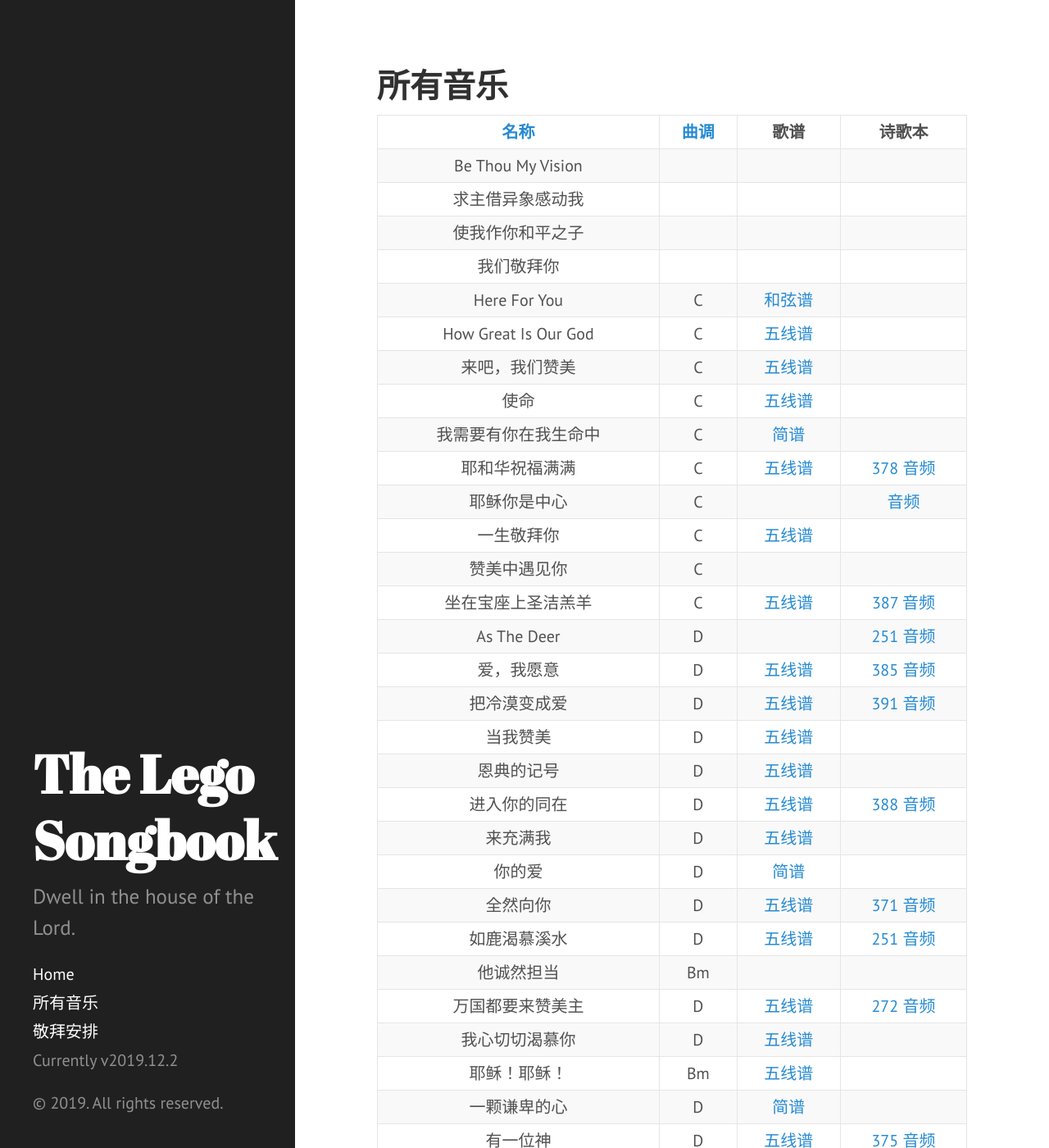
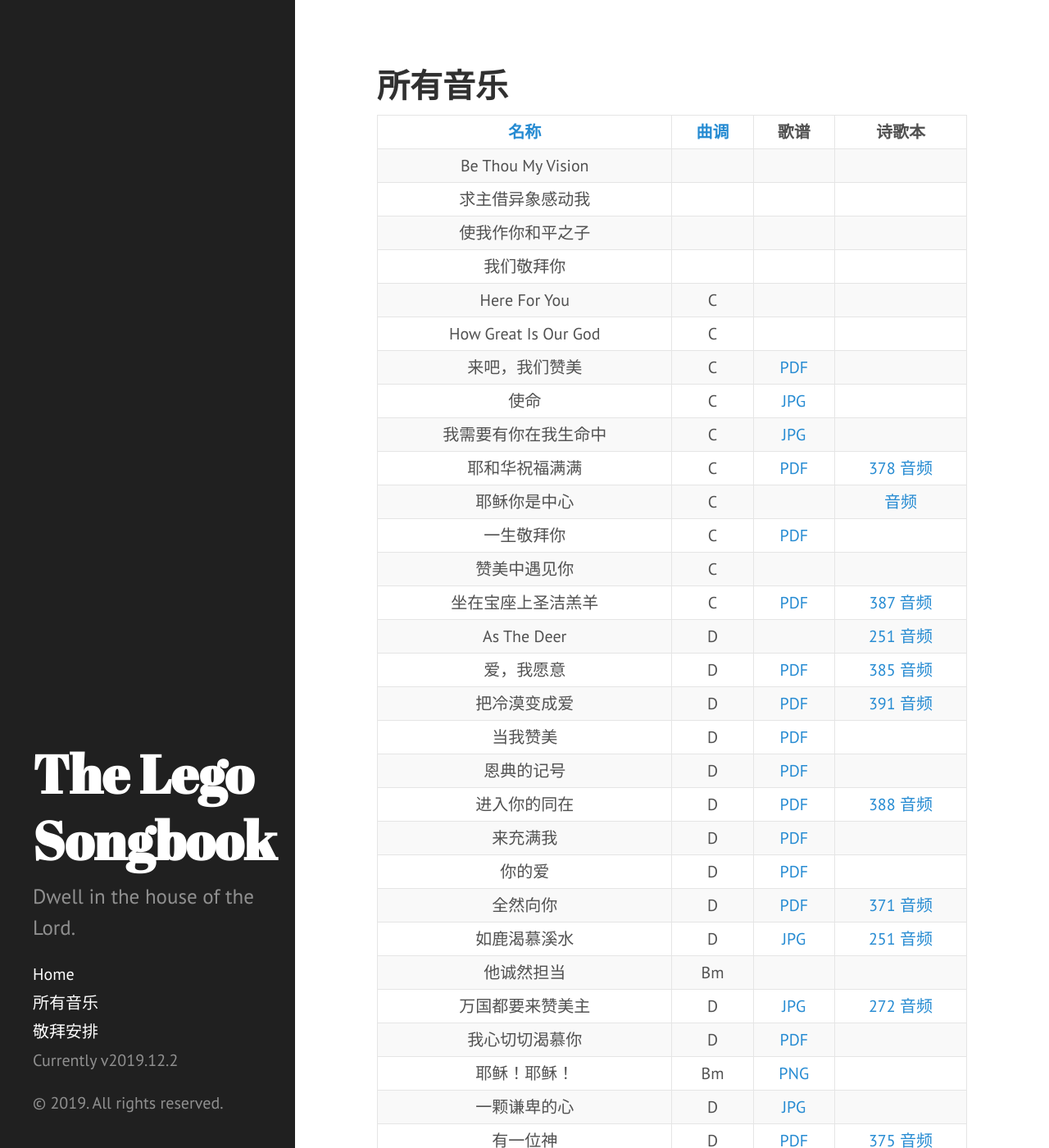
Before and after one commit to kipyin/lego-songbook, a Jekyll site: the page built from all-songs-by-key.md, in a window 1280 px wide and 1400 px high. Shown: the whole window at 82% size. Built offline with Jekyll 4.4.1, drawn with Linux system fonts in a browser that asks for light colours; some web fonts are replaced; some of the changed text lies outside the part shown.

Commit message:
Update the sheets (PDFs are finally working!!!)

```diff
--- a/_data/songs.csv
+++ b/_data/songs.csv
@@ -1,80 +1,80 @@
 name,key,hymn,sheet_type
-爱，我愿意,D,385,五线谱
-爱，喜乐，生命,F,376,五线谱
+爱，我愿意,D,385,pdf
+爱，喜乐，生命,F,376,
 As The Deer,D,251,
-把冷漠变成爱,D,391,五线谱
-宝贵十架,A,--,五线谱
+把冷漠变成爱,D,391,pdf
+宝贵十架,A,--,pdf
 Be Thou My Vision,,--,
-单单敬拜,Eb,--,五线谱
-当我赞美,D,--,五线谱
-恩典的记号,D,--,五线谱
-恩典之路,F,--,五线谱
-何等恩典,G,--,五线谱
-Here For You,C,--,和弦谱
-Hi-Ne-Ni,Gm,--,五线谱
-How Great Is Our God,C,--,五线谱
-I Believe,F,--,五线谱
-将天敞开,G,--,五线谱
-尽情的敬拜,G,--,简谱
-进入你的同在,D,388,五线谱
-来吧，我们赞美,C,--,五线谱
-来充满我,D,--,五线谱
-立定心志,G,--,五线谱
+单单敬拜,Eb,--,JPG
+当我赞美,D,--,pdf
+恩典的记号,D,--,pdf
+恩典之路,F,--,pdf
+何等恩典,G,--,pdf
+Here For You,C,--,
+Hi-Ne-Ni,Gm,--,
+How Great Is Our God,C,--,
+I Believe,F,--,
+将天敞开,G,--,pdf
+尽情的敬拜,G,--,pdf
+进入你的同在,D,388,pdf
+来吧，我们赞美,C,--,pdf
+来充满我,D,--,pdf
+立定心志,G,--,pdf
 马槽歌,F,--,
-满有能力,Bb,--,五线谱
-能不能,G,--,五线谱
-你的爱,D,--,简谱
-你的爱不离不弃,F#m,--,五线谱
+满有能力,Bb,--,pdf
+能不能,G,--,
+你的爱,D,--,pdf
+你的爱不离不弃,F#m,--,pdf
 你是荣耀君王,F,255,
-你是我的平安,G,291,五线谱
-你真伟大,Bb,--,五线谱
-Our God,G,--,五线谱
-亲眼见你,G,--,简谱
-倾听我的心,F,--,五线谱
+你是我的平安,G,291,png
+你真伟大,Bb,--,pdf
+Our God,G,--,
+亲眼见你,G,--,pdf
+倾听我的心,F,--,pdf
 求主借异象感动我,,--,
-全然向你,D,371,五线谱
-让赞美飞扬,G,372,五线谱
-日日夜夜,G,--,五线谱
-如鹿渴慕溪水,D,251,五线谱
-如鹰展翅上腾,G,--,五线谱
-谁能使我与神的爱隔绝,A,--,简谱
-神羔羊配得,A,--,五线谱
-深深爱你,E,--,五线谱
-圣灵请你来充满我心,G,--,简谱
-使命,C,--,五线谱
+全然向你,D,371,pdf
+让赞美飞扬,G,372,pdf
+日日夜夜,G,--,
+如鹿渴慕溪水,D,251,JPG
+如鹰展翅上腾,G,--,pdf
+谁能使我与神的爱隔绝,A,--,pdf
+神羔羊配得,A,--,pdf
+深深爱你,E,--,pdf
+圣灵请你来充满我心,G,--,pdf
+使命,C,--,jpg
 使我作你和平之子,,--,
 他诚然担当,Bm,--,
-万国都要来赞美主,D,272,五线谱
-委身之歌,E,--,简谱
-我不知明天的道路,Bb,145,
-我的一生在你手中,Bb,--,简谱
-我们爱戴的王,F,--,五线谱
-我们欢迎君王降临,F,--,五线谱
+万国都要来赞美主,D,272,JPG
+委身之歌,E,--,jpg
+我不知明天的道路,Bb,145,JPG
+我的一生在你手中,Bb,--,pdf
+我们爱戴的王,F,--,pdf
+我们欢迎君王降临,F,--,pdf
 我们敬拜你,,--,
-我心切切渴慕你,D,--,五线谱
-我需要有你在我生命中,C,--,简谱
-我要爱慕你,E,--,五线谱
-喜乐泉源,G,--,五线谱
-信实的神,F,--,五线谱
-宣教的中国,Bb,200,五线谱
-耶和华是爱,E,365,五线谱
-耶和华祝福满满,C,378,五线谱
+我心切切渴慕你,D,--,pdf
+我需要有你在我生命中,C,--,JPG
+我要爱慕你,E,--,pdf
+喜乐泉源,G,--,pdf
+信实的神,F,--,pdf
+宣教的中国,Bb,200,jpg
+耶和华是爱,E,365,JPG
+耶和华祝福满满,C,378,pdf
 耶稣你是中心,C,,
 耶稣在我里面,Eb,--,
-耶稣！耶稣！,Bm,--,五线谱
-一颗谦卑的心,D,--,简谱
+耶稣！耶稣！,Bm,--,png
+一颗谦卑的心,D,--,JPG
 一生的选择,E,--,
-一生敬拜你,C,--,五线谱
-因你与我同行,F,--,简谱
-因他活着,Bb,106,
-有一位神,D,375,五线谱
-云上太阳,D,397,五线谱
+一生敬拜你,C,--,pdf
+因你与我同行,F,--,JPG
+因他活着,Bb,106,JPG
+有一位神,D,375,pdf
+云上太阳,D,397,
 赞美中遇见你,C,--,
-展开清晨的翅膀,D,--,五线谱
-这世代,G,--,五线谱
-中国的早晨五点钟,D,191,简谱
-主我邀请你,Dm,292,五线谱
+展开清晨的翅膀,D,--,pdf
+这世代,G,--,pdf
+中国的早晨五点钟,D,191,
+主我邀请你,Dm,292,
 主耶稣我爱你,F,50,
-最知心的朋友,D,186,五线谱
-做与不做,Dm,--,简谱
-坐在宝座上圣洁羔羊,C,387,五线谱
+最知心的朋友,D,186,
+做与不做,Dm,--,pdf
+坐在宝座上圣洁羔羊,C,387,pdf
--- a/_data/songs_by_key.csv
+++ b/_data/songs_by_key.csv
@@ -3,78 +3,78 @@ Be Thou My Vision,,--,
 求主借异象感动我,,--,
 使我作你和平之子,,--,
 我们敬拜你,,--,
-Here For You,C,--,和弦谱
-How Great Is Our God,C,--,五线谱
-来吧，我们赞美,C,--,五线谱
-使命,C,--,五线谱
-我需要有你在我生命中,C,--,简谱
-耶和华祝福满满,C,378,五线谱
+Here For You,C,--,
+How Great Is Our God,C,--,
+来吧，我们赞美,C,--,pdf
+使命,C,--,jpg
+我需要有你在我生命中,C,--,JPG
+耶和华祝福满满,C,378,pdf
 耶稣你是中心,C,,
-一生敬拜你,C,--,五线谱
+一生敬拜你,C,--,pdf
 赞美中遇见你,C,--,
-坐在宝座上圣洁羔羊,C,387,五线谱
+坐在宝座上圣洁羔羊,C,387,pdf
 As The Deer,D,251,
-爱，我愿意,D,385,五线谱
-把冷漠变成爱,D,391,五线谱
-当我赞美,D,--,五线谱
-恩典的记号,D,--,五线谱
-进入你的同在,D,388,五线谱
-来充满我,D,--,五线谱
-你的爱,D,--,简谱
-全然向你,D,371,五线谱
-如鹿渴慕溪水,D,251,五线谱
+爱，我愿意,D,385,pdf
+把冷漠变成爱,D,391,pdf
+当我赞美,D,--,pdf
+恩典的记号,D,--,pdf
+进入你的同在,D,388,pdf
+来充满我,D,--,pdf
+你的爱,D,--,pdf
+全然向你,D,371,pdf
+如鹿渴慕溪水,D,251,JPG
 他诚然担当,Bm,--,
-万国都要来赞美主,D,272,五线谱
-我心切切渴慕你,D,--,五线谱
-耶稣！耶稣！,Bm,--,五线谱
-一颗谦卑的心,D,--,简谱
-有一位神,D,375,五线谱
-云上太阳,D,397,五线谱
-展开清晨的翅膀,D,--,五线谱
-中国的早晨五点钟,D,191,简谱
-最知心的朋友,D,186,五线谱
-单单敬拜,Eb,--,五线谱
+万国都要来赞美主,D,272,JPG
+我心切切渴慕你,D,--,pdf
+耶稣！耶稣！,Bm,--,png
+一颗谦卑的心,D,--,JPG
+有一位神,D,375,pdf
+云上太阳,D,397,
+展开清晨的翅膀,D,--,pdf
+中国的早晨五点钟,D,191,
+最知心的朋友,D,186,
+单单敬拜,Eb,--,JPG
 耶稣在我里面,Eb,--,
-深深爱你,E,--,五线谱
-委身之歌,E,--,简谱
-我要爱慕你,E,--,五线谱
-耶和华是爱,E,365,五线谱
+深深爱你,E,--,pdf
+委身之歌,E,--,jpg
+我要爱慕你,E,--,pdf
+耶和华是爱,E,365,JPG
 一生的选择,E,--,
-I Believe,F,--,五线谱
-爱，喜乐，生命,F,376,五线谱
-恩典之路,F,--,五线谱
+I Believe,F,--,
+爱，喜乐，生命,F,376,
+恩典之路,F,--,pdf
 马槽歌,F,--,
 你是荣耀君王,F,255,
-倾听我的心,F,--,五线谱
-我们爱戴的王,F,--,五线谱
-我们欢迎君王降临,F,--,五线谱
-信实的神,F,--,五线谱
-因你与我同行,F,--,简谱
-主我邀请你,Dm,292,五线谱
+倾听我的心,F,--,pdf
+我们爱戴的王,F,--,pdf
+我们欢迎君王降临,F,--,pdf
+信实的神,F,--,pdf
+因你与我同行,F,--,JPG
+主我邀请你,Dm,292,
 主耶稣我爱你,F,50,
-做与不做,Dm,--,简谱
-Our God,G,--,五线谱
-何等恩典,G,--,五线谱
-将天敞开,G,--,五线谱
-尽情的敬拜,G,--,简谱
-立定心志,G,--,五线谱
-能不能,G,--,五线谱
-你是我的平安,G,291,五线谱
-亲眼见你,G,--,简谱
-让赞美飞扬,G,372,五线谱
-日日夜夜,G,--,五线谱
-如鹰展翅上腾,G,--,五线谱
-圣灵请你来充满我心,G,--,简谱
-喜乐泉源,G,--,五线谱
-这世代,G,--,五线谱
-宝贵十架,A,--,五线谱
-你的爱不离不弃,F#m,--,五线谱
-谁能使我与神的爱隔绝,A,--,简谱
-神羔羊配得,A,--,五线谱
-Hi-Ne-Ni,Gm,--,五线谱
-满有能力,Bb,--,五线谱
-你真伟大,Bb,--,五线谱
-我不知明天的道路,Bb,145,
-我的一生在你手中,Bb,--,简谱
-宣教的中国,Bb,200,五线谱
-因他活着,Bb,106,
+做与不做,Dm,--,pdf
+Our God,G,--,
+何等恩典,G,--,pdf
+将天敞开,G,--,pdf
+尽情的敬拜,G,--,pdf
+立定心志,G,--,pdf
+能不能,G,--,
+你是我的平安,G,291,png
+亲眼见你,G,--,pdf
+让赞美飞扬,G,372,pdf
+日日夜夜,G,--,
+如鹰展翅上腾,G,--,pdf
+圣灵请你来充满我心,G,--,pdf
+喜乐泉源,G,--,pdf
+这世代,G,--,pdf
+宝贵十架,A,--,pdf
+你的爱不离不弃,F#m,--,pdf
+谁能使我与神的爱隔绝,A,--,pdf
+神羔羊配得,A,--,pdf
+Hi-Ne-Ni,Gm,--,
+满有能力,Bb,--,pdf
+你真伟大,Bb,--,pdf
+我不知明天的道路,Bb,145,JPG
+我的一生在你手中,Bb,--,pdf
+宣教的中国,Bb,200,jpg
+因他活着,Bb,106,JPG
--- a/all-songs-by-key.md
+++ b/all-songs-by-key.md
@@ -28,5 +28,5 @@ http://pz2c5nkyy.bkt.clouddn.com/{{ song.key | url_encode}}-{{ song.name | url_e
     {%- endif -%}
 {%- endcapture -%}
 
-| {{ song.name }} | {{ song.key }} | [{{ song.sheet_type }}]({{ sheet_link }}) | {{ hymn_link }} |
+| {{ song.name }} | {{ song.key }} | [{{ song.sheet_type | upcase }}]({{ sheet_link }}) | {{ hymn_link }} |
 {% endfor %}
```
Also changed, not shown: other parts of all-songs-by-key.md (+1 -1 lines), _layouts/past-service.html (+14 -6 lines), all-songs-by-name.md (+2 -2 lines), services.md (+1 -1 lines).
